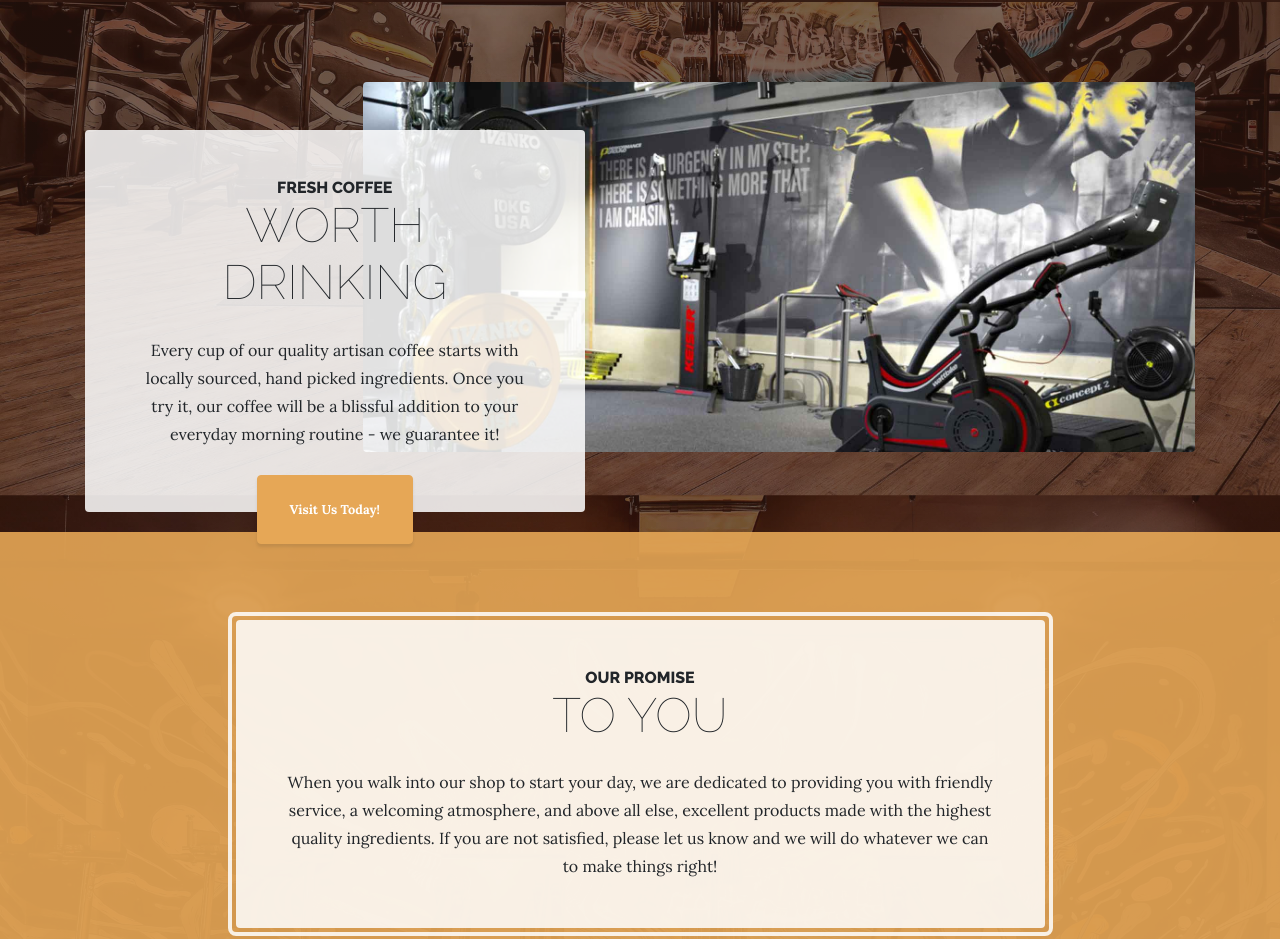
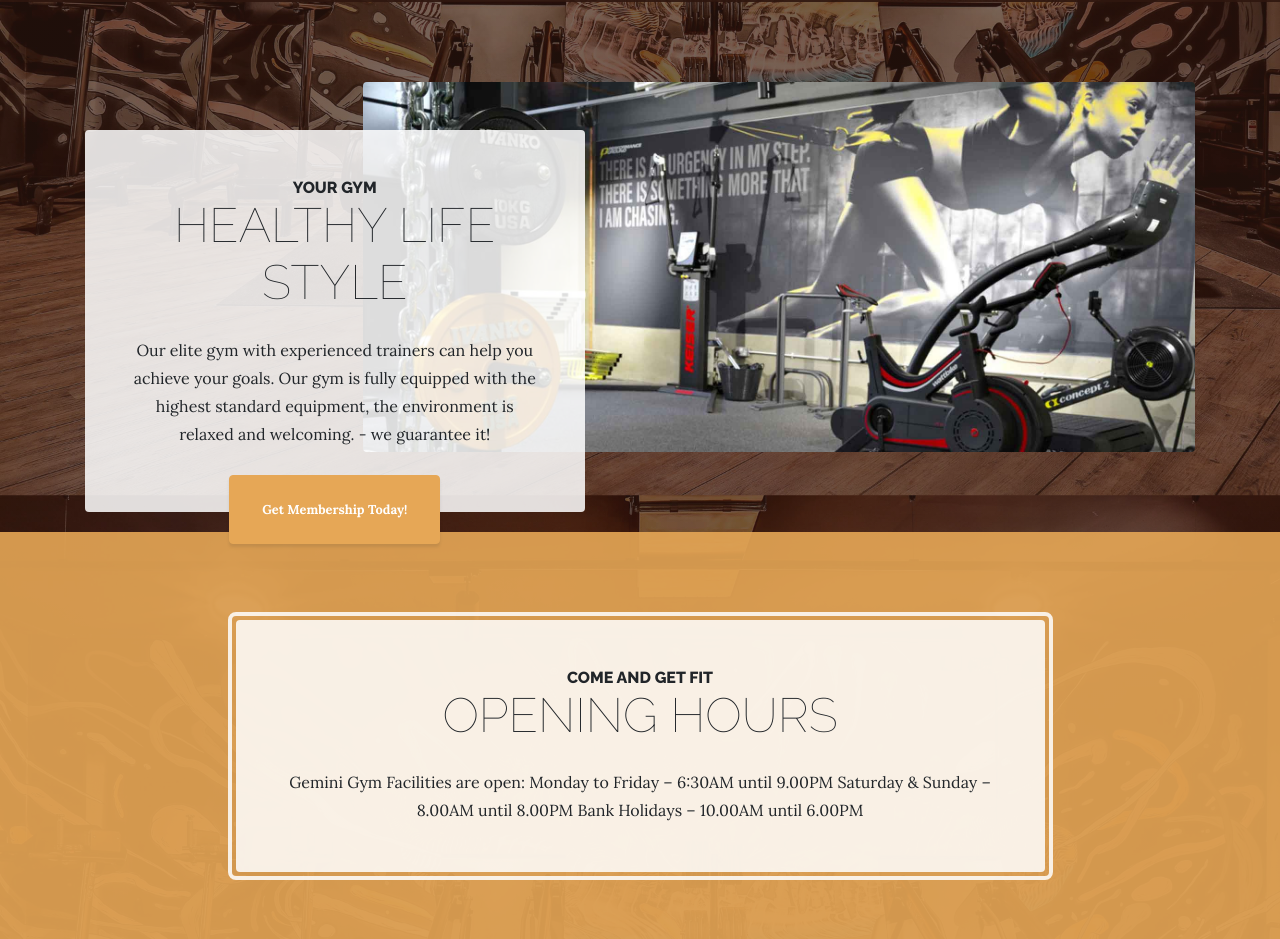
Before and after one commit to Abel-hash/Milestone-Project-, a plain HTML site: page index.html in a window 1280 px wide. Shown: the part 358-1297 px from the top of the page. Drawn offline with nearby package versions, Linux system fonts and the light colour scheme.

Commit message:
index.html

```diff
--- a/index.html
+++ b/index.html
@@ -63,13 +63,13 @@
         <img class="intro-img img-fluid mb-3 mb-lg-0 rounded" src="img/intro.jpg" alt="">
         <div class="intro-text left-0 text-center bg-faded p-5 rounded">
           <h2 class="section-heading mb-4">
-            <span class="section-heading-upper">Fresh Coffee</span>
-            <span class="section-heading-lower">Worth Drinking</span>
+            <span class="section-heading-upper">Your Gym</span>
+            <span class="section-heading-lower">Healthy Life Style</span>
           </h2>
-          <p class="mb-3">Every cup of our quality artisan coffee starts with locally sourced, hand picked ingredients. Once you try it, our coffee will be a blissful addition to your everyday morning routine - we guarantee it!
+          <p class="mb-3">Our elite gym with experienced trainers can help you achieve your goals. Our gym is fully equipped with the highest standard equipment, the environment is relaxed and welcoming. - we guarantee it!
           </p>
           <div class="intro-button mx-auto">
-            <a class="btn btn-primary btn-xl" href="#">Visit Us Today!</a>
+            <a class="btn btn-primary btn-xl" href="#">Get Membership Today!</a>
           </div>
         </div>
       </div>
@@ -82,10 +82,10 @@
         <div class="col-xl-9 mx-auto">
           <div class="cta-inner text-center rounded">
             <h2 class="section-heading mb-4">
-              <span class="section-heading-upper">Our Promise</span>
-              <span class="section-heading-lower">To You</span>
+              <span class="section-heading-upper">Come and Get Fit</span>
+              <span class="section-heading-lower">OPENING HOURS</span>
             </h2>
-            <p class="mb-0">When you walk into our shop to start your day, we are dedicated to providing you with friendly service, a welcoming atmosphere, and above all else, excellent products made with the highest quality ingredients. If you are not satisfied, please let us know and we will do whatever we can to make things right!</p>
+            <p class="mb-0">Gemini Gym Facilities are open: Monday to Friday – 6:30AM until 9.00PM Saturday & Sunday – 8.00AM until 8.00PM Bank Holidays – 10.00AM until 6.00PM</p>
           </div>
         </div>
       </div>
```
